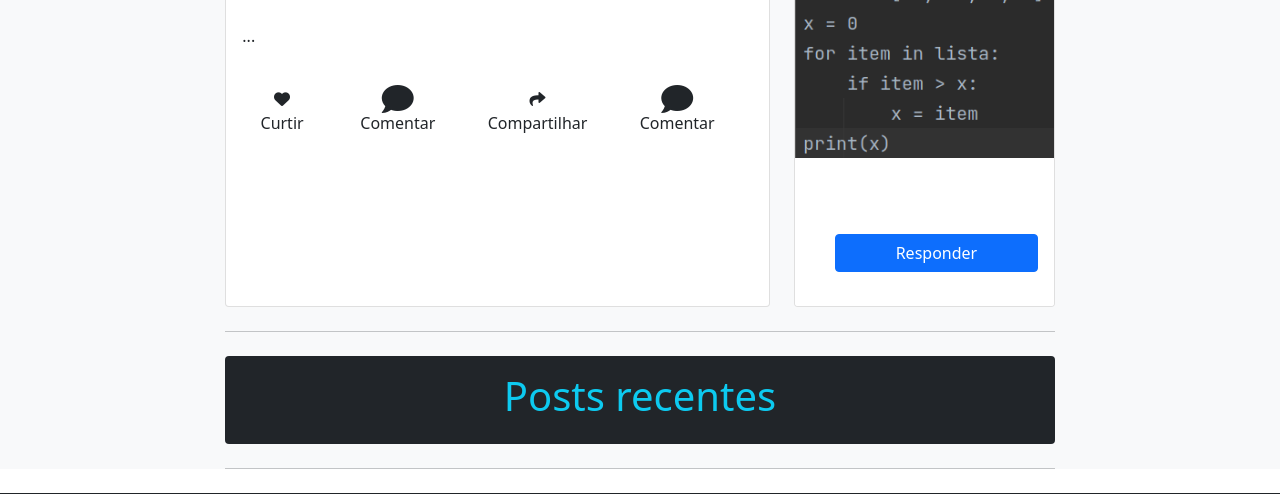
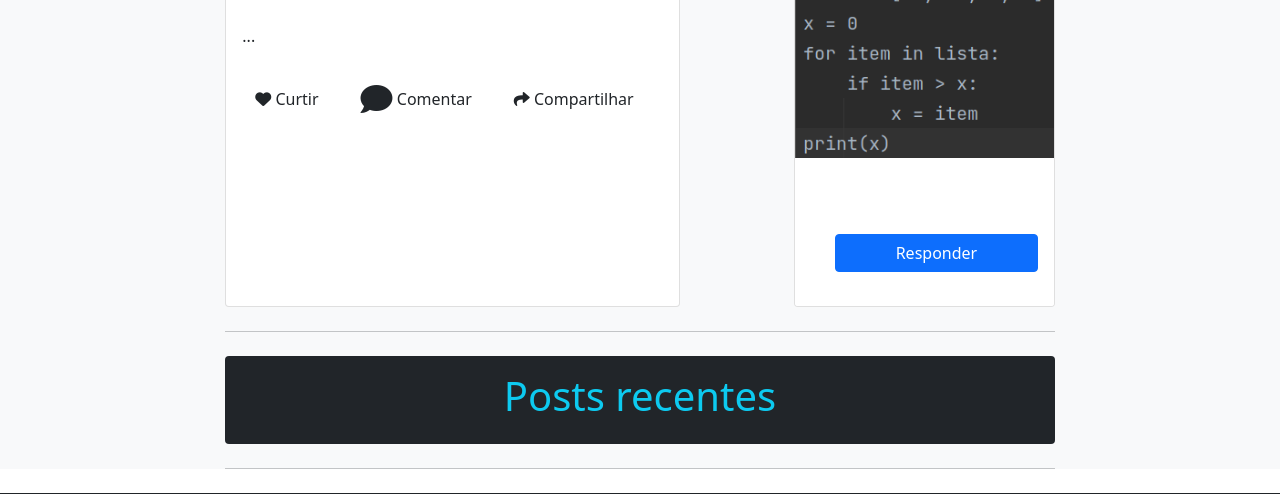
Before and after one commit to academiapython/aplicacoes-web-responsivas-com-django-e-bootstrap, a Django app: page / in a window 1280 px wide. Shown: the part 257-751 px from the top of the page. Run offline with Django 4.2, Linux system fonts and the light colour scheme; data that the repository does not hold is empty; some libraries are stand-ins or nearby versions.

Commit message:
ajustes antes da formatação do notebook.

```diff
--- a/blog/templates/blog/post_detail.html
+++ b/blog/templates/blog/post_detail.html
@@ -125,13 +125,16 @@
                         <i class="fa-solid fa-heart fa-2xl"></i> Curtir
                     </div>
 
-                    {% include 'social/btn_comentar.html' %}
+                    {% include 'social/btn_comentar_htmx.html' %}
 
                 </div>
             </div>
         </div>
     </div>
 </div>
+
+<div id="modals-here"></div>
+
 
 {% include 'social/comentar_modal.html' %}
 
--- a/blog/templates/fragments/card_base.html
+++ b/blog/templates/fragments/card_base.html
@@ -30,13 +30,11 @@
                         <i class="fa-solid fa-heart"></i> Curtir
                     </div>
 
-                    {% include 'social/btn_comentar.html' %}
+                    {% include 'social/btn_comentar_htmx.html' %}
 
                     <div class="span me-3 btn">
                         <i class="fa-solid fa-share"></i> Compartilhar
                     </div>
-
-                    {% include 'social/btn_comentar_htmx.html' %}
 
                 </div>
             </div>
--- a/blog/templates/social/modal_comentar.html
+++ b/blog/templates/social/modal_comentar.html
@@ -2,7 +2,7 @@
 <div id="modal" class="modal fade show" tabindex="-1" style="display:block;">
     <div class="modal-dialog modal-dialog-centered">
         <div class="modal-content">
-            <form method="post" action="{% url 'comentar_post_htmx' post.id %}">
+            <form>
                 {% csrf_token %}
                 <div class="modal-header">
                     <h5 class="modal-title">Comentando o post {{ post.titulo }} </h5>
@@ -19,7 +19,8 @@
                     <button type="button" class="btn btn-secondary" onclick="closeModal()">Close</button>
                     <button class="btn btn-primary"
 							hx-post="{% url 'comentarios' post.id %}"
-							hx-trigger="click" >
+							hx-trigger="click"
+                            onclick="closeModal()">
 						Comentar
 					</button>
                 </div>
--- a/blog/views.py
+++ b/blog/views.py
@@ -41,4 +41,5 @@
 
 def comentar_post(request, post_id):
     post = Post.objects.get(pk=post_id)
-    return render(request, "social/modal_comentar.html", {'post': post})
+    comentarios = Comentario.objects.filter(post=post)
+    return render(request, "social/modal_comentar.html", { 'post': post, 'comentarios':comentarios })
```
